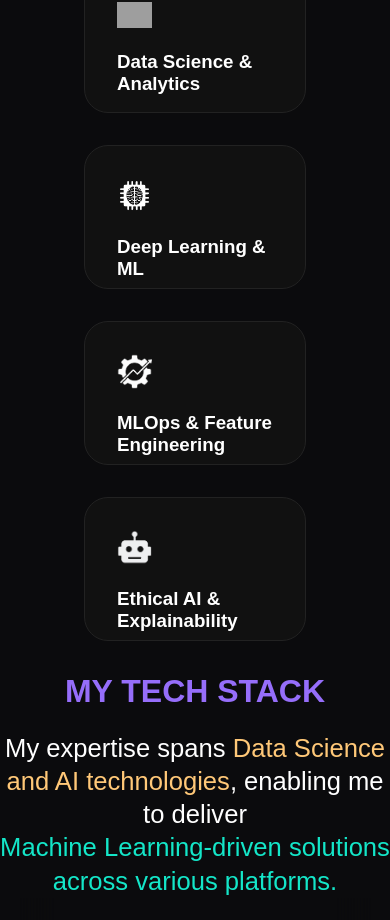
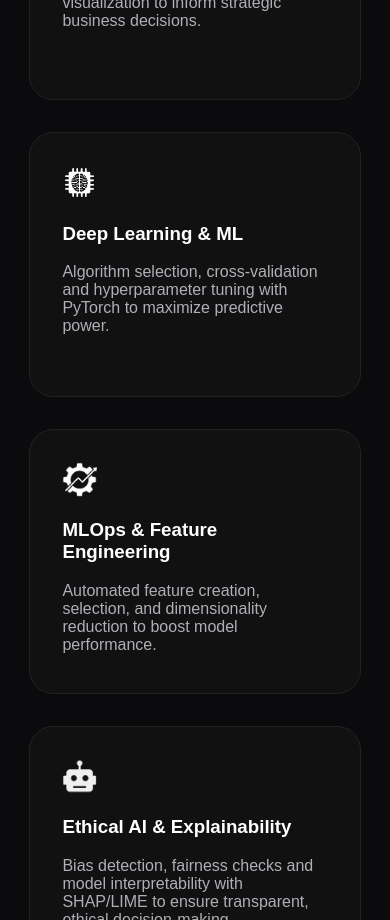
Before and after one commit to DavitEgoian/Portfolio-Website, a React (Create React App) app: page / in a window 390 px wide. Shown: the part 1080-2000 px from the top of the page. Built offline with nearby package versions, Linux system fonts and the light colour scheme; grey boxes are pictures that could not be loaded; a web font is replaced by a local one.

Commit message:
Responsive add

```diff
--- a/src/App.css
+++ b/src/App.css
@@ -340,17 +340,6 @@
   }
 }
 
-@media (max-width: 900px) {
-  .cards-container {
-    grid-template-columns: repeat(2, 1fr);
-    width: 100%;
-  }
-
-  .custom-spotlight-card {
-    width: 50%;
-  }
-}
-
 @media (max-width: 850px) {
   .cards-container {
     width: 80%;
@@ -401,3 +390,124 @@
     width: 45px;
   }
 }
+
+@media (max-width: 1200px) {
+  .timeline ul li {
+    padding: 30px 40px;
+  }
+}
+
+@media (max-width: 768px) {
+  .section-title {
+    margin-top: 3rem;
+    font-size: 2rem;
+  }
+
+  .section-desc {
+    font-size: 1.5rem;
+    padding: 0 1rem;
+  }
+
+  .social-logo {
+    margin: 0 1.5rem;
+    width: 60px;
+  }
+
+  .container {
+    width: 100%;
+    padding: 3rem 0;
+  }
+}
+
+@media (max-width: 600px) {
+  .cards-container {
+    grid-template-columns: 1fr;
+  }
+
+  .custom-spotlight-card {
+    width: 85%;
+    aspect-ratio: 4/3;
+  }
+
+  .timeline ul li {
+    width: 100%;
+    float: none;
+    text-align: center;
+    padding: 20px;
+  }
+
+  .timeline ul li .right_content,
+  .timeline ul li .left_content {
+    padding-top: 10px;
+    padding-bottom: 20px;
+  }
+
+  .social-logo {
+    margin: 0 1rem;
+    width: 50px;
+  }
+}
+
+@media (max-width: 480px) {
+  .section-title {
+    font-size: 1.8rem;
+  }
+
+  .section-desc {
+    font-size: 1.3rem;
+    line-height: 1.4;
+  }
+
+  .splide__slide {
+    min-width: 100px !important;
+  }
+
+  .tech-logo {
+    width: 50px;
+  }
+
+  .social-media-div {
+    gap: 0.5rem;
+  }
+
+  .social-logo {
+    margin: 0 0.8rem;
+    width: 45px;
+  }
+}
+
+@media (max-width: 380px) {
+  .section-title {
+    font-size: 1.6rem;
+  }
+
+  .section-desc {
+    font-size: 1.1rem;
+  }
+
+  .tech-logo {
+    width: 40px;
+  }
+
+  .social-logo {
+    width: 40px;
+    margin: 0 0.5rem;
+  }
+}
+
+/* Smooth transitions for layout changes */
+.cards-container,
+.timeline ul,
+.social-media-div {
+  transition: all 0.4s ease;
+}
+
+.tech-logo,
+.social-logo {
+  transition: transform 0.3s ease;
+}
+
+.tech-logo:hover,
+.social-logo:hover {
+  transform: scale(1.1);
+}
```
